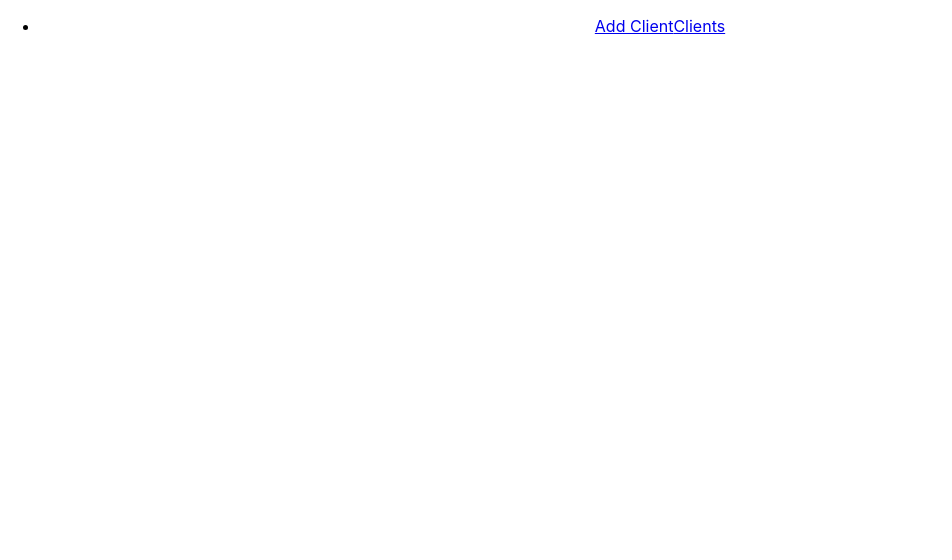
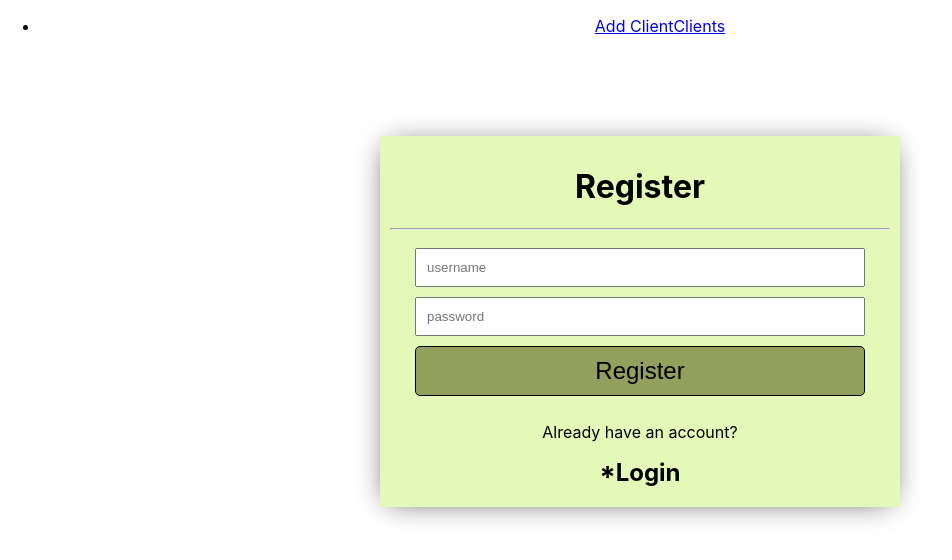
Before and after one commit to tiemendo/Tiemendo-Front-End, a React (Create React App) app in the folder tiemendo/: page / in a window 1280 px wide. Shown: the top 560 px of the page, without its empty margins (0-952 px from the left). Built offline with nearby package versions, Linux system fonts and the light colour scheme.

Commit message:
added exact and changing route

```diff
--- a/tiemendo/src/App.js
+++ b/tiemendo/src/App.js
@@ -20,10 +20,10 @@
             </li>
           </ul>
         </nav>
-        <Route path="/login" component={Login} />
+        <Route  exact path="/login" component={Login} />
         <Route path="/protected" component={ClientList} />
         <Route path="/client-form" component={ClientForm} />
-        <Route path="/register" component={Register} />
+        <Route exact path="/" component={Register} />
       </div>
     </Router>
   );
```
